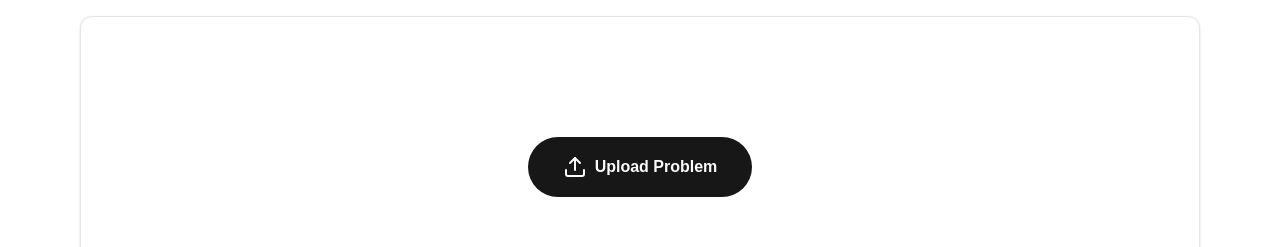
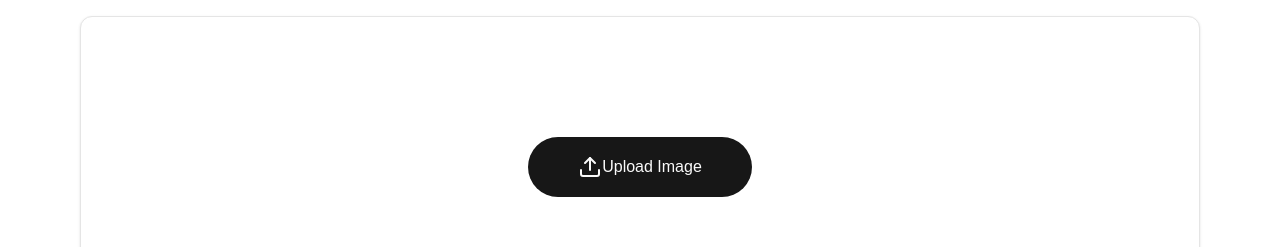
Before and after one commit to marcowang01/lemma, a Next.js app: page / in a window 1280 px wide. Shown: the top 247 px of the page. Built offline with nearby package versions, Linux system fonts and the light colour scheme.

Commit message:
fix image upload ui

```diff
--- a/src/app/page.tsx
+++ b/src/app/page.tsx
@@ -4,7 +4,7 @@ import { Card, CardContent } from "@/components/ui/card"
 import { Dialog, DialogContent, DialogTitle } from "@/components/ui/dialog"
 import { renderLatex } from "@/lib/latex"
 import DOMPurify from "dompurify"
-import { Upload, X } from "lucide-react"
+import { Edit, Upload, X } from "lucide-react"
 import { marked } from "marked"
 import { useEffect, useRef, useState } from "react"
 
@@ -97,14 +97,18 @@ export default function Chat() {
                 />
                 <label
                   htmlFor="photo-upload"
-                  className={`pointer-events-auto absolute cursor-pointer items-center space-x-2 rounded-full bg-primary px-4 py-2 font-semibold text-primary-foreground transition-colors duration-200 hover:bg-primary/90 ${
+                  className={`pointer-events-auto absolute cursor-pointer items-center rounded-full bg-primary px-4 py-2 text-primary-foreground transition-colors duration-200 hover:bg-primary/90 ${
                     imageUrl
                       ? "bottom-2 right-2 flex"
                       : "inset-[40%] mx-auto my-auto flex items-center justify-center"
                   }`}
                 >
-                  <Upload size={imageUrl ? 16 : 24} />
-                  <span>{imageUrl ? "Edit" : "Upload Problem"}</span>
+                  {imageUrl ? (
+                    <Edit size={16} className="mr-2" />
+                  ) : (
+                    <Upload size={24} className="shrink-0" />
+                  )}
+                  <span>{imageUrl ? "Edit Image" : "Upload Image"}</span>
                 </label>
               </div>
             </CardContent>
```
